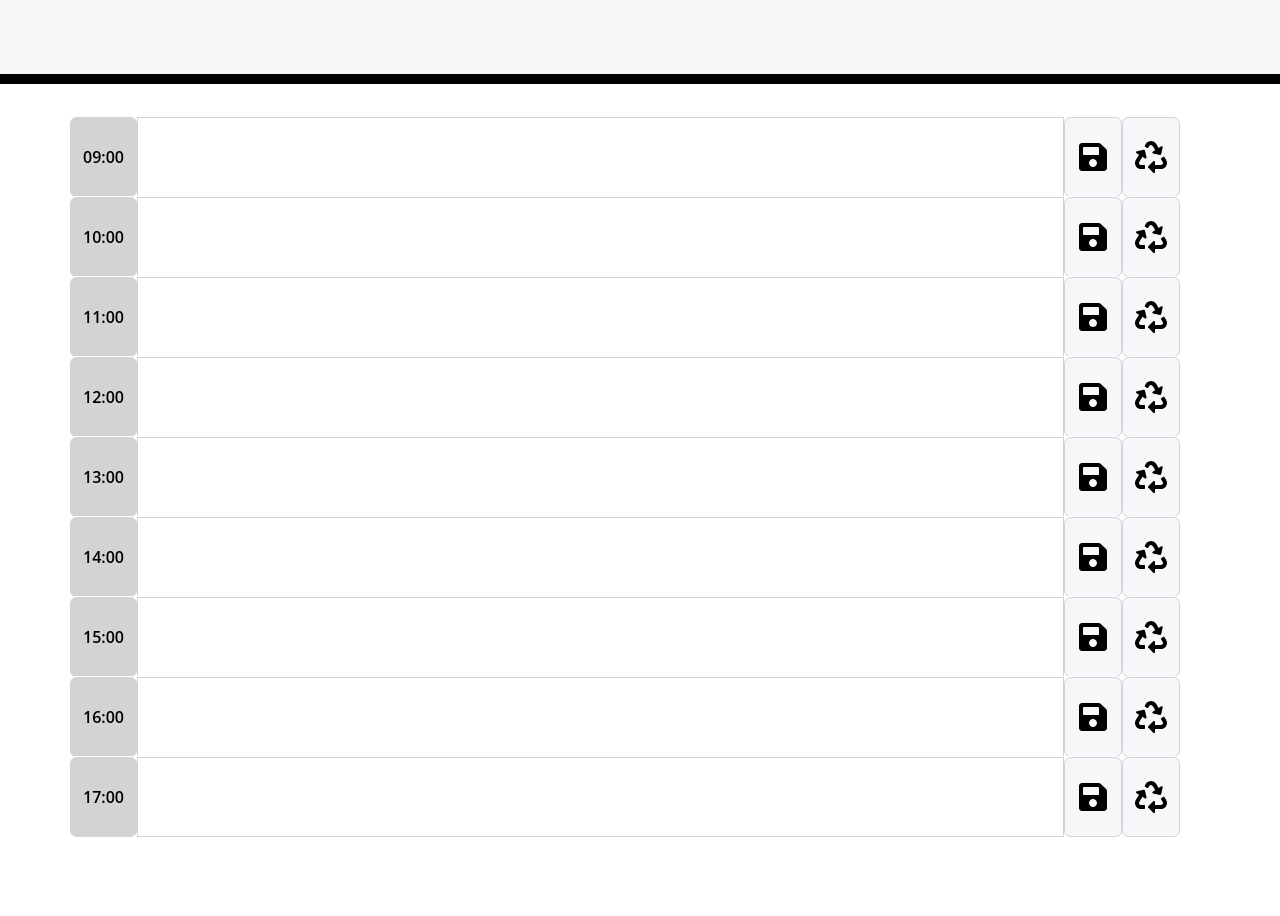
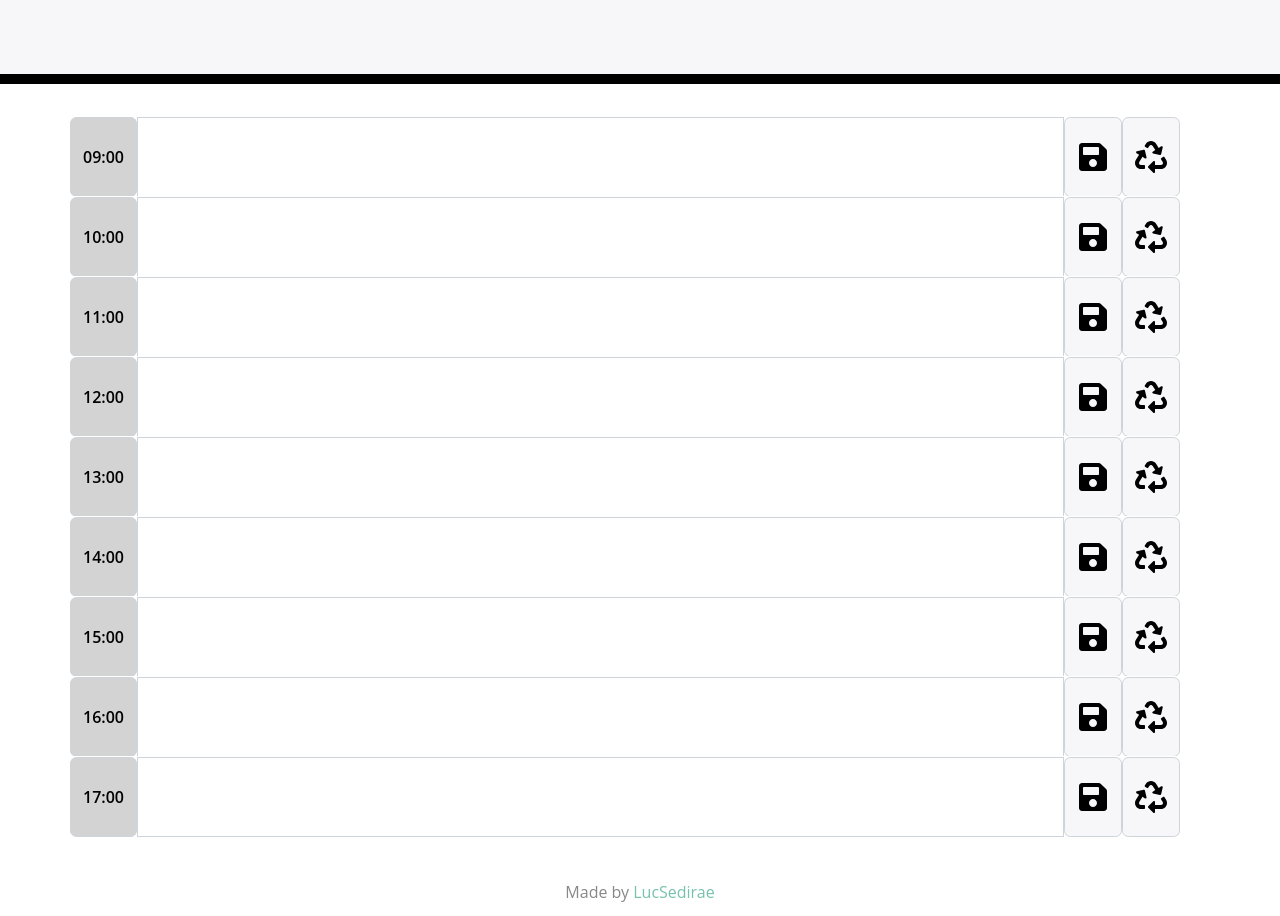
Before and after one commit to lucsedirae/day-planner, a plain HTML site: page index.html in a window 1280 px wide. Shown: the part 184-1100 px from the top of the page. Before the commit the page ends 1068 px from the top, so only its background shows below. Drawn offline with nearby package versions, Linux system fonts and the light colour scheme.

Commit message:
added footer

```diff
--- a/assets/style/style.css
+++ b/assets/style/style.css
@@ -11,6 +11,10 @@ textarea{
   color: #000000;
   border-left: 1px solid black;
   padding: 10px;
+}
+
+footer {
+  text-align: center;
 }
 
 .jumbotron {
--- a/index.html
+++ b/index.html
@@ -85,9 +85,11 @@
     </div>
   </div>
 
+
+  <footer><p>Made by <a href="https://lucsedirae.github.io/">LucSedirae</p></a></footer>
+
   <script src="https://code.jquery.com/jquery-3.4.1.min.js"></script>
   <script src="https://cdnjs.cloudflare.com/ajax/libs/moment.js/2.24.0/moment.min.js"></script>
   <script src="./assets/script/script.js"></script>
-
 </body>
 </html>
```
